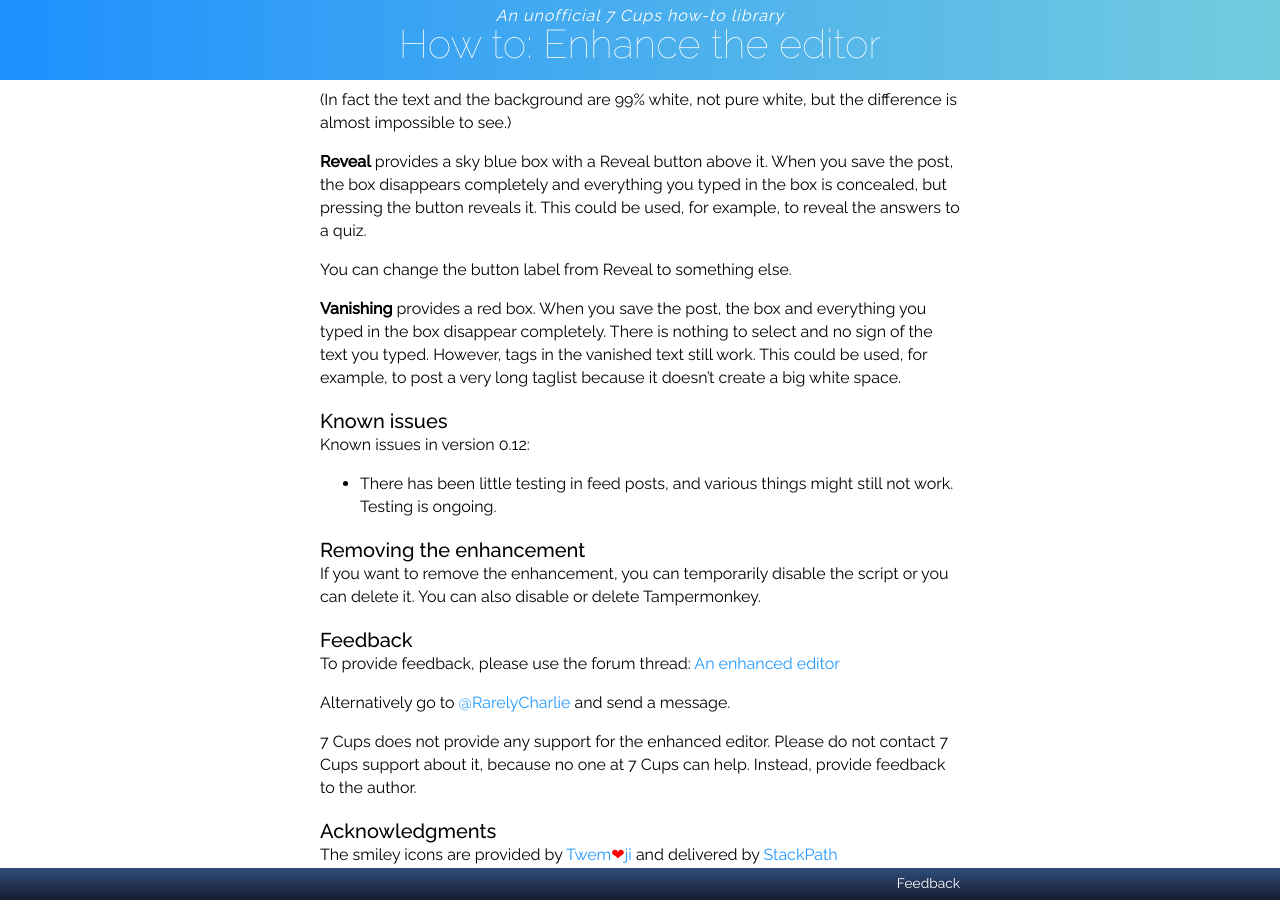
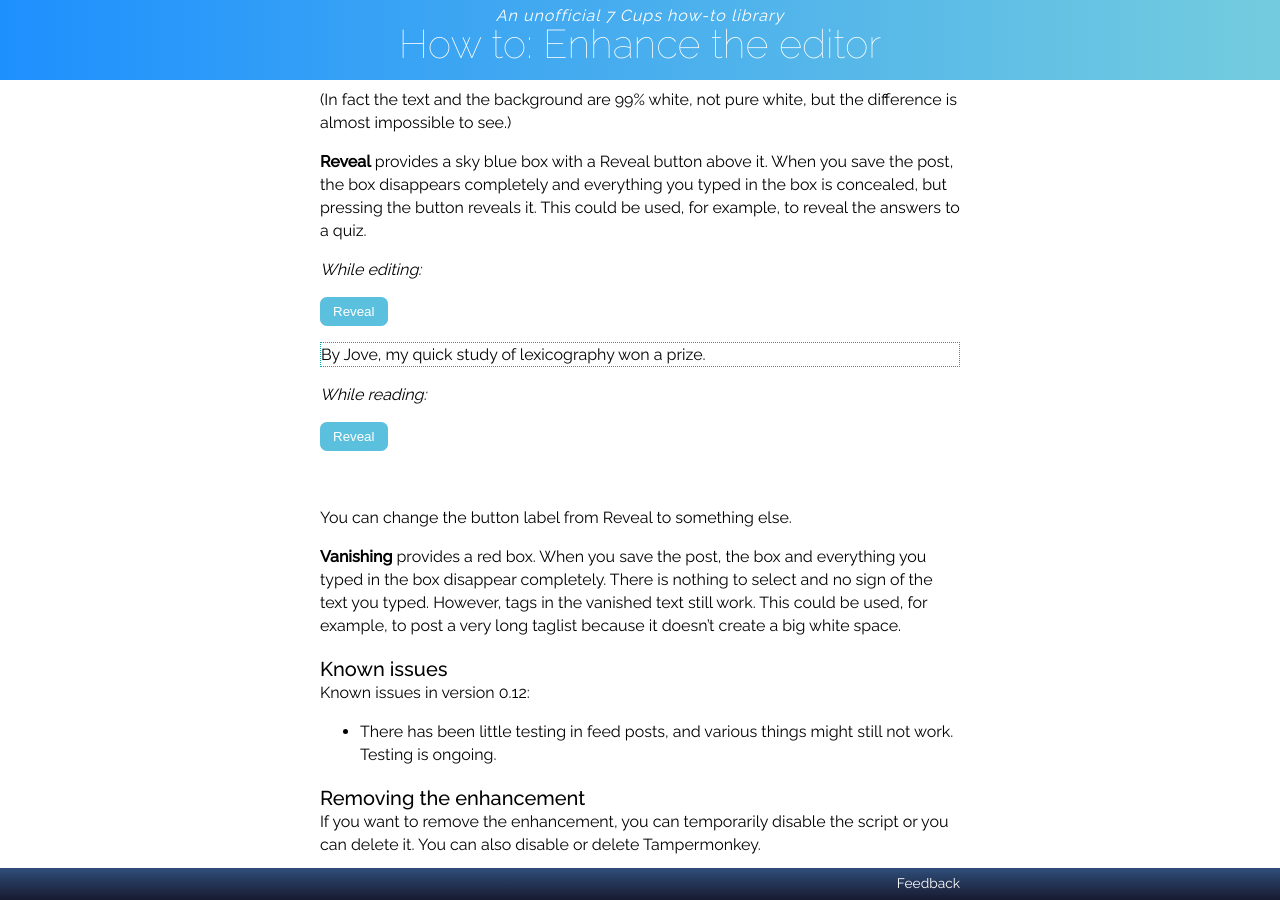
Before and after one commit to RarelyCharlie/rarelycharlie.github.io, a Jekyll site: the page built from _draft/editor.md, in a window 1280 px wide and 900 px high, scrolled down 6213 px. Built offline with Jekyll 4.4.1, drawn with Linux system fonts in a browser that asks for light colours; emoji names are drawn with the system emoji font.

Commit message:
reveal sample

```diff
--- a/_draft/editor.md
+++ b/_draft/editor.md
@@ -247,6 +247,20 @@ Few black taxis drive up major roads on quiet hazy nights.
 
 **Reveal** provides a sky blue box with a Reveal button above it. When you save the post, the box disappears completely and everything you typed in the box is concealed, but pressing the button reveals it. This could be used, for example, to reveal the answers to a quiz.
 
+*While editing:*
+
+<button style="background: #5bc0de; color: #fff; padding: 6px 12px; border-radius: .5em; border: 1px solid #5bc0de; ">Reveal</button>
+
+By Jove, my quick study of lexicography won a prize.
+{:style="border: 1px dotted #0aa;"}
+
+*While reading:*
+
+<button style="background: #5bc0de; color: #fff; padding: 6px 12px; border-radius: .5em; border: 1px solid #5bc0de; ">Reveal</button>
+
+By Jove, my quick study of lexicography won a prize.
+{:style="color: #fff; background: #fff;"}
+
 You can change the button label from Reveal to something else.
 
 **Vanishing** provides a red box. When you save the post, the box and everything you typed in the box disappear completely. There is nothing to select and no sign of the text you typed. However, tags in the vanished text still work. This could be used, for example, to post a very long taglist because it doesn't create a big white space.
```
